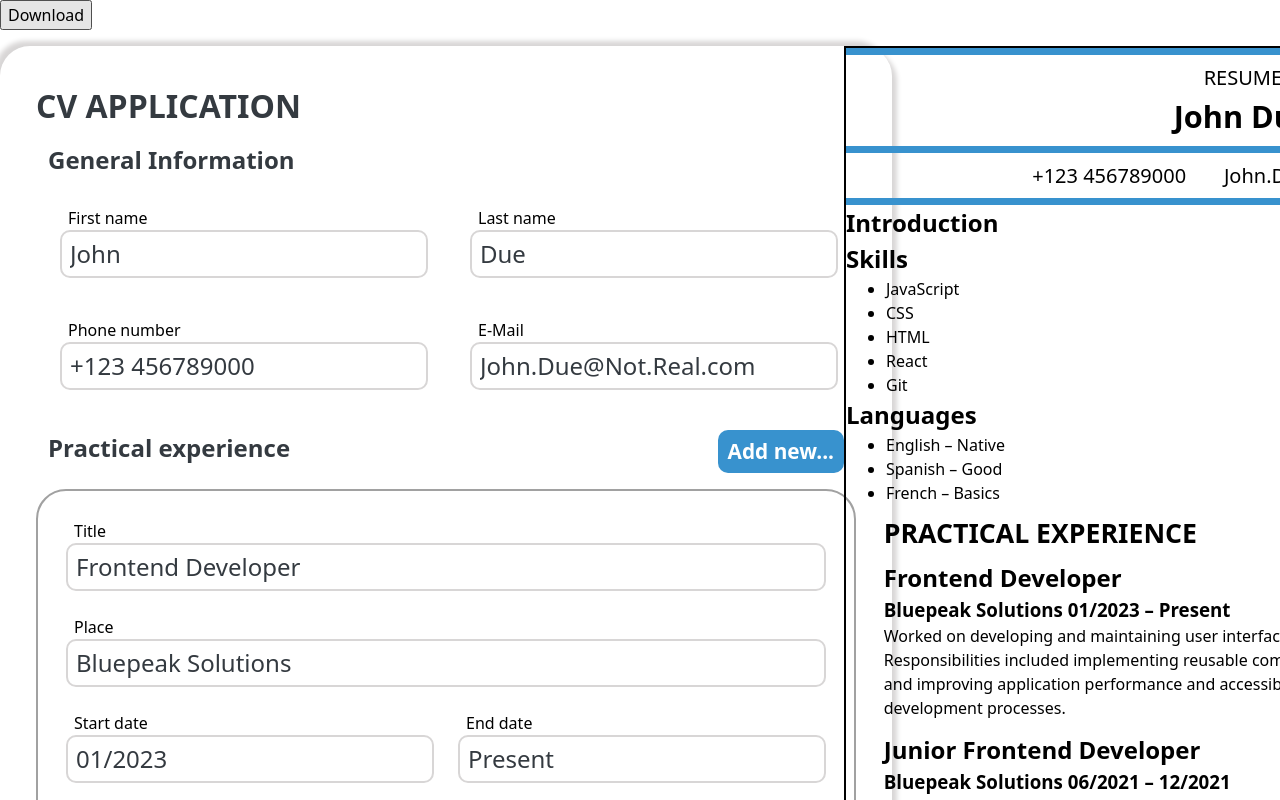
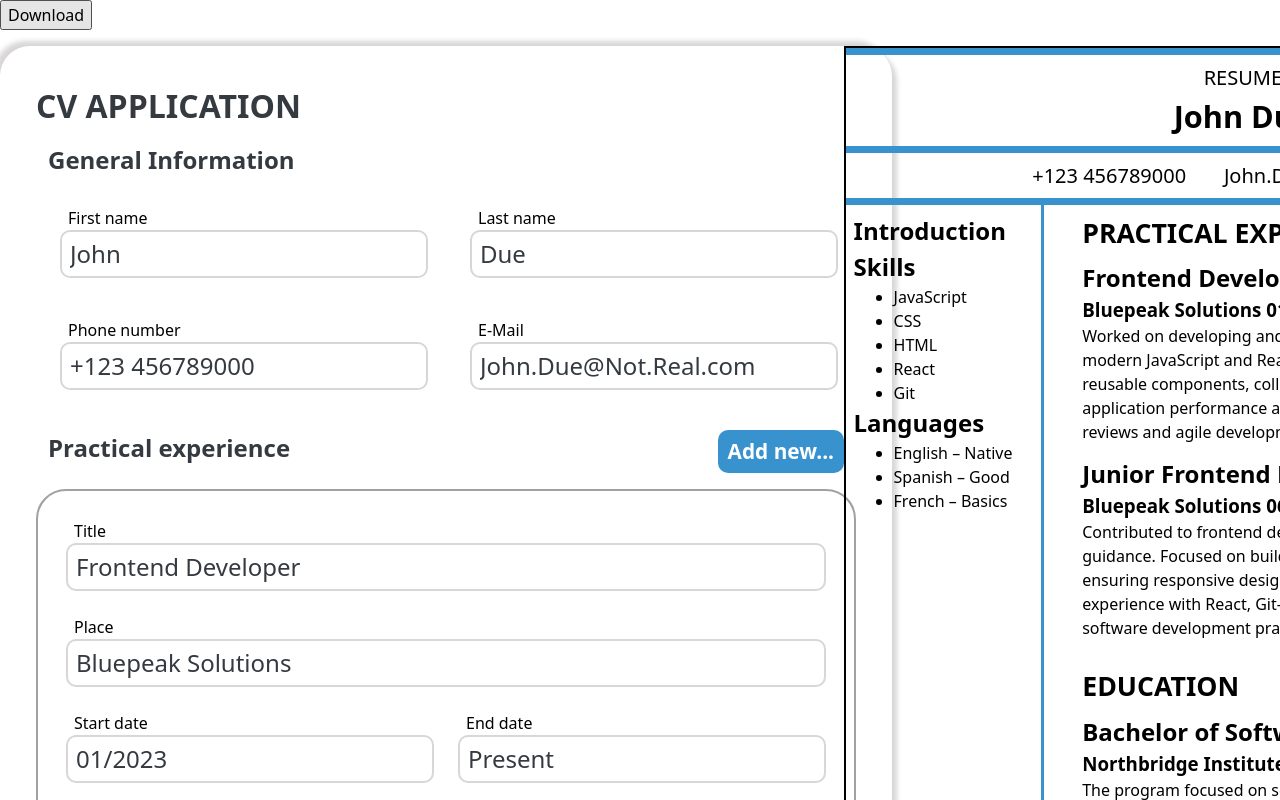
Before and after one commit to V1IRuZ/cv-application, a React (Vite) app: page / in a window 1280 px wide. Shown: the top 800 px of the page. Built offline with nearby package versions, Linux system fonts and the light colour scheme.

Commit message:
style(resume): divide the resume into two columns using a grid

```diff
--- a/src/styles/Resume.css
+++ b/src/styles/Resume.css
@@ -40,10 +40,20 @@
   border-bottom: var(--big-border);
 }
 
-.resume-section1,
+.resume-content {
+  display: grid;
+  grid-template-columns: 25% 75%;
+}
+
+.aside {
+  padding: 2mm;
+  border-right: var(--small-border);
+}
+
+/* .resume-section1,
 .resume-section2 {
   border-bottom: var(--small-border);
-}
+} */
 
 .resume-section1 h1,
 .resume-section2 h1 {
```
